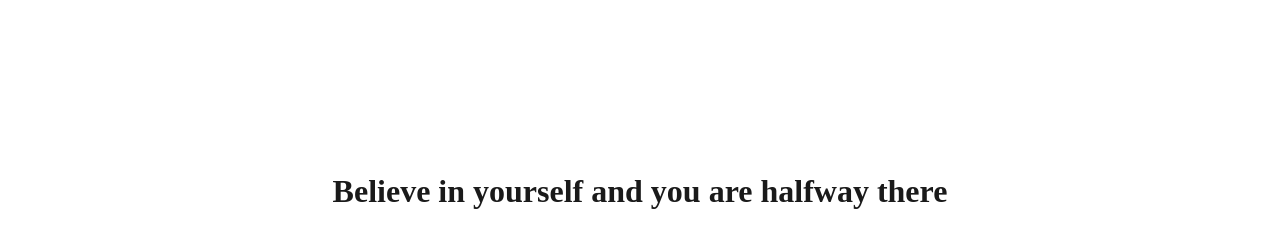
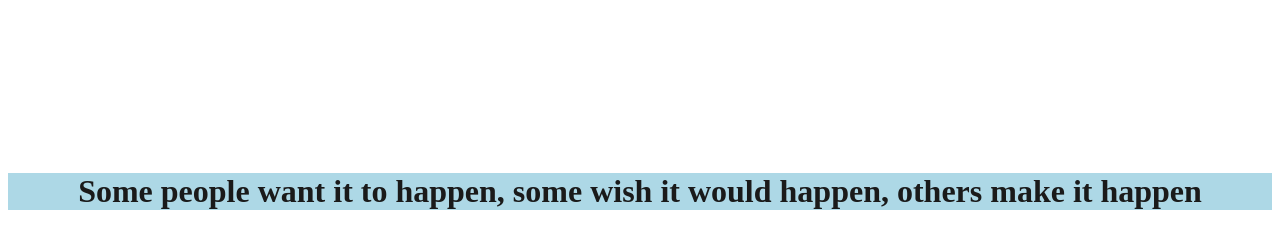
Before and after one commit to devilgags/edureka, a website: page index.html in a window 1280 px wide. Drawn offline with Linux system fonts and the light colour scheme.

Commit message:
added more quotes in package.json

```diff
--- a/index.html
+++ b/index.html
@@ -1,7 +1,9 @@
 <html>
+
 <head>
     <title>A quote a day</title>
 </head>
+
 <body>
     <br>
     <br>
@@ -14,7 +16,7 @@
 
 
     <div align="center">
-            <h1 style="color:#1a1a1a" id="quote"></h1>
+        <h1 style="color:#1a1a1a;background-color:lightblue;outline-color:black;" id="quote"></h1>
     </div>
 
     <script>
@@ -23,10 +25,23 @@
                 "A stitch in time saves nine.",
                 "Cleanliness is next to godliness.",
                 "Whatever you are , be a good one.",
+                "The best way to destroy an enemy is to make him a friend",
+                "Nothing can stop the man with the right mental attitude from achieving his goal; nothing on earth can help the man with the wrong mental attitude",
+                "Do you want to know who you are? Don't ask. Act! Action will delineate and define you",
+                "In matters of style, swim with the current; in matters of principle, stand like a rock",
+                "Believe you can and you're halfway there",
+                "Do what you can, with what you have, where you are",
+                "Nobody cares how much you know, until they know how much you care",
+                "I hated every minute of training, but I said, 'Don't quit. Suffer now and live the rest of your life as a champion.'",
+                "To be able to give away riches is mandatory if you wish to possess them. This is the only way that you will be truly rich",
+                "He who is not courageous enough to take risks will accomplish nothing in life",
+                "I can accept failure, everyone fails at something. But I can't accept not trying",
+                "My attitude is that if you push me towards something that you think is a weakness, then I will turn that perceived weakness into a strength.",
+                "Some people want it to happen, some wish it would happen, others make it happen",
                 "Believe in yourself and you are halfway there"
             ];
 
-            var randomNumber=Math.floor(Math.random()*5);
+            var randomNumber=Math.floor(Math.random()*18);
             document.getElementById('quote').innerHTML=quoteArray[randomNumber];
         </script>
 </body>
--- a/package.json
+++ b/package.json
@@ -8,14 +8,14 @@
   },
   "repository": {
     "type": "git",
-    "url": "git+https://github.com/devilgags/edureka.git"
+    "url": "git+https://github.com/devilgags/gagan-quote-day.git"
   },
   "author": "",
   "license": "ISC",
   "bugs": {
-    "url": "https://github.com/devilgags/edureka/issues"
+    "url": "https://github.com/devilgags/gagan-quote-day/issues"
   },
-  "homepage": "https://github.com/devilgags/edureka#readme",
+  "homepage": "https://github.com/devilgags/gagan-quote-day#readme",
   "dependencies": {
     "express": "^4.14.0"
   }
```
Lines whose indentation alone changed are shown as unchanged.
